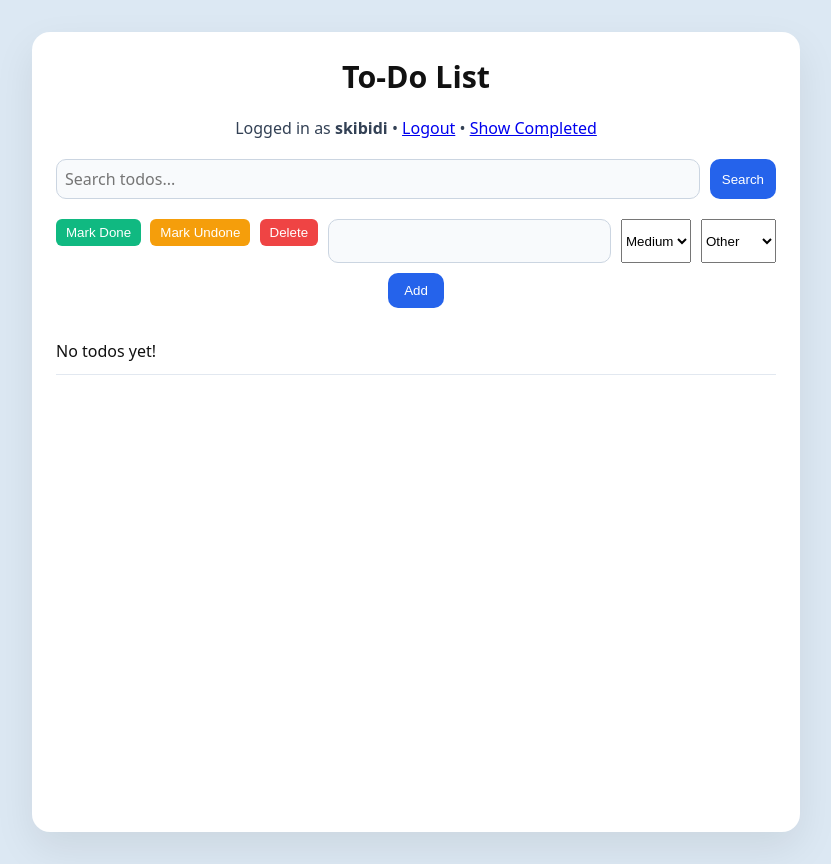
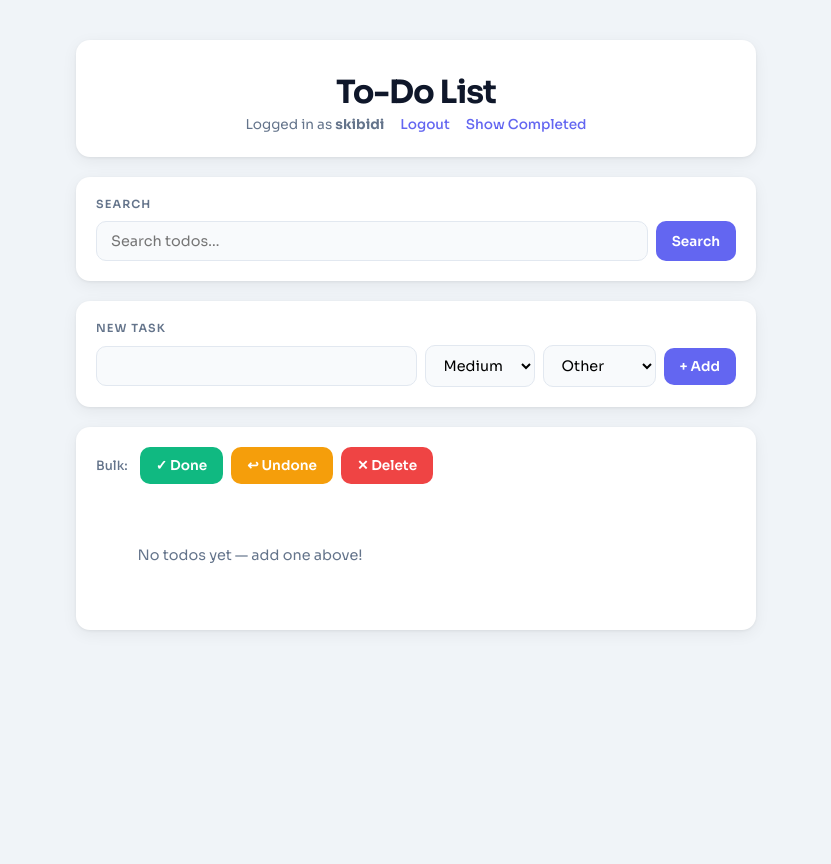
Before and after one commit to Krigers08/PyDjango, a Django app: page /todos/ in a window 1280 px wide. Shown: the whole page, without its empty margins (224-1055 px from the left). After the commit the page ends 632 px from the top, so only its background shows below. Run offline with Django 4.2, Linux system fonts and the light colour scheme; a user stored in the database is signed in; data comes from the database, SQL or seed files in the repository.

Commit message:
migrated to supabase and updated todos list page design

```diff
--- a/todos/templates/todos/list.html
+++ b/todos/templates/todos/list.html
@@ -2,185 +2,390 @@
 <html>
   <head>
     <title>My To-Do List</title>
+    <link href="https://fonts.googleapis.com/css2?family=Sora:wght@400;500;600;700&family=DM+Mono:wght@400;500&display=swap" rel="stylesheet">
   </head>
   <style>
-    html,
-    body {
+    *, *::before, *::after { box-sizing: border-box; }
+
+    :root {
+      --bg: #f0f4f8;
+      --surface: #ffffff;
+      --surface-2: #f8fafc;
+      --border: #e2e8f0;
+      --text: #0f172a;
+      --text-muted: #64748b;
+      --accent: #6366f1;
+      --accent-hover: #4f46e5;
+      --green: #10b981;
+      --amber: #f59e0b;
+      --red: #ef4444;
+      --done-bg: #f0fdf4;
+      --done-border: #86efac;
+      --done-text: #166534;
+      --undone-bg: #eef2ff;
+      --undone-border: #a5b4fc;
+      --undone-text: #4338ca;
+      --shadow: 0 1px 3px rgba(0,0,0,.06), 0 4px 16px rgba(0,0,0,.06);
+      --radius: 14px;
+    }
+
+    html, body {
       margin: 0;
       min-height: 100vh;
-      height: 100%;
-    }
-
-    body {
-      background: #dce8f3;
-      color: #111;
-      font-family: system-ui, sans-serif;
+      font-family: 'Sora', sans-serif;
+      background: var(--bg);
+      color: var(--text);
     }
 
     .app-shell {
       min-height: 100vh;
       display: flex;
       justify-content: center;
-      padding: 32px 16px;
+      padding: 40px 16px 60px;
     }
 
     .content {
-      width: min(720px, 100%);
-      background: #fff;
-      padding: 24px;
-      border-radius: 18px;
-      box-shadow: 0 16px 40px rgba(0, 0, 0, 0.08);
+      width: min(680px, 100%);
+      display: flex;
+      flex-direction: column;
+      gap: 20px;
     }
 
-    h1 {
-      margin: 0 0 20px;
+    /* ── Header ── */
+    .header {
       text-align: center;
-      font-size: 1.9rem;
+      padding: 32px 24px 24px;
+      background: var(--surface);
+      border-radius: var(--radius);
+      box-shadow: var(--shadow);
     }
 
-    form {
-      display: flex;
-      flex-wrap: wrap;
-      gap: 10px;
-      justify-content: center;
-      margin-bottom: 20px;
+    .header h1 {
+      margin: 0 0 4px;
+      font-size: 2rem;
+      font-weight: 700;
+      letter-spacing: -0.03em;
     }
 
-    form input {
-      flex: 1 1 220px;
-      padding: 10px 12px;
-      border: 1px solid #cbd5e1;
-      border-radius: 10px;
-      background: #f8fafc;
-      font: inherit;
+    .header .meta {
+      font-size: 0.85rem;
+      color: var(--text-muted);
+      display: flex;
+      justify-content: center;
+      gap: 16px;
+      flex-wrap: wrap;
     }
 
-    form button {
+    .header .meta a {
+      color: var(--accent);
+      text-decoration: none;
+      font-weight: 500;
+    }
+
+    .header .meta a:hover { text-decoration: underline; }
+
+    /* ── Card ── */
+    .card {
+      background: var(--surface);
+      border-radius: var(--radius);
+      box-shadow: var(--shadow);
+      padding: 20px;
+    }
+
+    .card-label {
+      font-size: 0.7rem;
+      font-weight: 600;
+      letter-spacing: 0.1em;
+      text-transform: uppercase;
+      color: var(--text-muted);
+      margin-bottom: 10px;
+    }
+
+    /* ── Search ── */
+    .search-row {
+      display: flex;
+      gap: 8px;
+    }
+
+    .search-row input[type="text"] {
+      flex: 1;
+      padding: 10px 14px;
+      border: 1.5px solid var(--border);
+      border-radius: 10px;
+      background: var(--surface-2);
+      font: inherit;
+      font-size: 0.9rem;
+      transition: border-color .15s;
+      outline: none;
+    }
+
+    .search-row input[type="text"]:focus {
+      border-color: var(--accent);
+    }
+
+    /* ── Add form ── */
+    .add-row {
+      display: grid;
+      grid-template-columns: 1fr auto auto auto;
+      gap: 8px;
+      align-items: center;
+    }
+
+    .add-row input[type="text"],
+    .add-row select {
+      padding: 10px 14px;
+      border: 1.5px solid var(--border);
+      border-radius: 10px;
+      background: var(--surface-2);
+      font: inherit;
+      font-size: 0.9rem;
+      outline: none;
+      transition: border-color .15s;
+    }
+
+    .add-row input[type="text"]:focus,
+    .add-row select:focus {
+      border-color: var(--accent);
+    }
+
+    /* ── Buttons ── */
+    .btn {
+      display: inline-flex;
+      align-items: center;
+      justify-content: center;
+      gap: 6px;
+      padding: 10px 16px;
       border: none;
       border-radius: 10px;
-      padding: 10px 16px;
-      background: #2563eb;
-      color: #fff;
+      font: inherit;
+      font-size: 0.85rem;
+      font-weight: 600;
       cursor: pointer;
+      transition: filter .15s, transform .1s;
+      white-space: nowrap;
     }
 
-    ul {
+    .btn:active { transform: scale(.97); }
+    .btn:hover { filter: brightness(1.07); }
+
+    .btn-primary  { background: var(--accent); color: #fff; }
+    .btn-green    { background: var(--green);  color: #fff; }
+    .btn-amber    { background: var(--amber);  color: #fff; }
+    .btn-red      { background: var(--red);    color: #fff; }
+    .btn-ghost    { background: var(--surface-2); color: var(--text); border: 1.5px solid var(--border); }
+
+    /* ── Bulk actions ── */
+    .bulk-bar {
+      display: flex;
+      gap: 8px;
+      flex-wrap: wrap;
+      align-items: center;
+    }
+
+    .bulk-bar span {
+      font-size: 0.8rem;
+      color: var(--text-muted);
+      font-weight: 500;
+      margin-right: 4px;
+    }
+
+    /* ── Todo list ── */
+    ul.todo-list {
       list-style: none;
       margin: 0;
       padding: 0;
+      display: flex;
+      flex-direction: column;
+      gap: 1px;
     }
 
-    li {
+    ul.todo-list li {
+      display: grid;
+      grid-template-columns: 20px 1fr auto;
+      align-items: center;
+      gap: 14px;
+      padding: 14px 4px;
+      border-bottom: 1px solid var(--border);
+      transition: background .1s;
+      border-radius: 8px;
+    }
+
+    ul.todo-list li:last-child { border-bottom: none; }
+    ul.todo-list li:hover { background: var(--surface-2); }
+
+    ul.todo-list li input[type="checkbox"] {
+      width: 17px;
+      height: 17px;
+      accent-color: var(--accent);
+      cursor: pointer;
+      flex-shrink: 0;
+    }
+
+    .todo-info {
       display: flex;
       flex-direction: column;
-      gap: 8px;
-      padding: 12px 0;
-      border-bottom: 1px solid #e2e8f0;
+      gap: 2px;
+      min-width: 0;
     }
 
-    .todo-actions {
-      display: flex;
-      gap: 8px;
-      justify-content: center;
+    .todo-title {
+      font-weight: 600;
+      font-size: 0.95rem;
+      white-space: nowrap;
+      overflow: hidden;
+      text-overflow: ellipsis;
     }
 
-    .todo-content {
-      display: flex;
-      align-items: center;
+    .todo-meta {
+      font-family: 'DM Mono', monospace;
+      font-size: 0.72rem;
+      color: var(--text-muted);
     }
 
-    .toggle-button,
-    .delete-button {
+    .todo-actions-inline {
+      display: flex;
+      gap: 6px;
+      flex-shrink: 0;
+    }
+
+    .status-btn {
+      font-size: 0.75rem;
+      font-weight: 700;
+      padding: 5px 10px;
+      border-radius: 8px;
+      border: 1.5px solid;
+      cursor: pointer;
+      text-decoration: none;
       display: inline-flex;
       align-items: center;
-      justify-content: center;
-      padding: 8px 12px;
-      border: 1px solid #ccc;
-      border-radius: 10px;
-      background: #f8f9fa;
-      color: #111;
-      text-decoration: none;
-      font-weight: 600;
-      cursor: pointer;
+      transition: filter .15s;
     }
 
-    .toggle-button:hover,
-    .delete-button:hover {
-      background: #e9ecef;
+    .status-btn:hover { filter: brightness(.93); }
+
+    .status-btn.done {
+      background: var(--done-bg);
+      border-color: var(--done-border);
+      color: var(--done-text);
     }
 
-    .toggle-button.done {
-      background: #d4edda;
-      border-color: #28a745;
-      color: #155724;
+    .status-btn.not-done {
+      background: var(--undone-bg);
+      border-color: var(--undone-border);
+      color: var(--undone-text);
     }
 
-    .toggle-button.not-done {
-      background: #dce8f8;
-      border-color: #4a90d9;
-      color: #1a4f7a;
+    .del-btn {
+      font-size: 0.75rem;
+      font-weight: 700;
+      padding: 5px 10px;
+      border-radius: 8px;
+      border: 1.5px solid #fecaca;
+      background: #fff1f2;
+      color: #b91c1c;
+      cursor: pointer;
+      text-decoration: none;
+      display: inline-flex;
+      align-items: center;
+      transition: filter .15s;
     }
 
-    .delete-button:hover {
-      background: #ffe7e7;
+    .del-btn:hover { filter: brightness(.93); }
+
+    .empty-state {
+      width:300px;
+      text-align: center;
+      padding: 32px;
+      color: var(--text-muted);
+      font-size: 0.9rem;
+    }
+
+    @media (max-width: 500px) {
+      .add-row {
+        grid-template-columns: 1fr 1fr;
+        grid-template-rows: auto auto;
+      }
+      .add-row .btn { grid-column: 1 / -1; }
     }
   </style>
   <body>
     <div class="app-shell">
       <main class="content">
+
+        <!-- Header -->
+        <div class="header">
           <h1>To-Do List</h1>
-
-        <p style="margin: 0 0 20px; text-align:center; color:#334155;">
-          Logged in as <strong>{{ request.user.username }}</strong>
-          • <a href="{% url 'logout' %}?next={% url 'todo-list' %}">Logout</a>
-          • <a href="?show_completed={% if show_completed %}false{% else %}true{% endif %}{% if search_query %}&q={{ search_query }}{% endif %}">{% if show_completed %}Hide{% else %}Show{% endif %} Completed</a>
-        </p>
-
-        <form method="GET" style="margin-bottom: 20px; text-align: center;">
-          <input type="text" name="q" value="{{ search_query }}" placeholder="Search todos..." style="padding: 8px; border: 1px solid #cbd5e1; border-radius: 10px; width: 200px;" />
-          <input type="hidden" name="show_completed" value="{{ show_completed|lower }}" />
-          <button type="submit" style="padding: 8px 12px; border: none; border-radius: 10px; background: #2563eb; color: #fff;">Search</button>
-        </form>
-
-        <!-- READ list -->
-        <form method="POST" action="{% url 'todo-bulk' %}">
-          {% csrf_token %}
-          <div style="margin-bottom: 10px; text-align: left;">
-            <button type="submit" name="action" value="mark_done" style="padding: 6px 10px; border: none; border-radius: 6px; background: #10b981; color: #fff; margin-right: 5px;">Mark Done</button>
-            <button type="submit" name="action" value="mark_undone" style="padding: 6px 10px; border: none; border-radius: 6px; background: #f59e0b; color: #fff; margin-right: 5px;">Mark Undone</button>
-            <button type="submit" name="action" value="delete" style="padding: 6px 10px; border: none; border-radius: 6px; background: #ef4444; color: #fff;">Delete</button>
+          <div class="meta">
+            <span>Logged in as <strong>{{ request.user.username }}</strong></span>
+            <a href="{% url 'logout' %}?next={% url 'todo-list' %}">Logout</a>
+            <a href="?show_completed={% if show_completed %}false{% else %}true{% endif %}{% if search_query %}&q={{ search_query }}{% endif %}">
+              {% if show_completed %}Hide{% else %}Show{% endif %} Completed
+            </a>
+          </div>
         </div>
 
-          <!-- CREATE form -->
+        <!-- Search -->
+        <div class="card">
+          <div class="card-label">Search</div>
+          <form method="GET">
+            <div class="search-row">
+              <input type="text" name="q" value="{{ search_query }}" placeholder="Search todos…" />
+              <input type="hidden" name="show_completed" value="{{ show_completed|lower }}" />
+              <button type="submit" class="btn btn-primary">Search</button>
+            </div>
+          </form>
+        </div>
+
+        <!-- Add todo -->
+        <div class="card">
+          <div class="card-label">New Task</div>
           <form method="POST" action="{% url 'todo-create' %}">
             {% csrf_token %}
+            <div class="add-row">
               {{ form.title }}
               {{ form.priority }}
               {{ form.category }}
-            <button type="submit">Add</button>
+              <button type="submit" class="btn btn-primary">+ Add</button>
+            </div>
           </form>
+        </div>
 
-    <ul>
+        <!-- Todo list -->
+        <div class="card">
+          <form method="POST" action="{% url 'todo-bulk' %}">
+            {% csrf_token %}
+
+            <div class="bulk-bar" style="margin-bottom: 16px;">
+              <span>Bulk:</span>
+              <button type="submit" name="action" value="mark_done" class="btn btn-green">✓ Done</button>
+              <button type="submit" name="action" value="mark_undone" class="btn btn-amber">↩ Undone</button>
+              <button type="submit" name="action" value="delete" class="btn btn-red">✕ Delete</button>
+            </div>
+
+            <ul class="todo-list">
               {% for todo in todos %}
               <li>
-        <div class="todo-actions">
-          <a class="toggle-button {% if todo.done %}done{% else %}not-done{% endif %}" href="{% url 'todo-toggle' todo.pk %}">
-              {% if todo.done %}Done{% else %}Not Done{% endif %}
+                <input type="checkbox" name="selected_todos" value="{{ todo.pk }}" />
+                <div class="todo-info">
+                  <span class="todo-title">{{ todo.title }}</span>
+                  <span class="todo-meta">{{ todo.get_category_display }} · {{ todo.get_priority_display }}</span>
+                </div>
+                <div class="todo-actions-inline">
+                  <a class="status-btn {% if todo.done %}done{% else %}not-done{% endif %}"
+                     href="{% url 'todo-toggle' todo.pk %}">
+                    {% if todo.done %}Done{% else %}To Do{% endif %}
                   </a>
-          <a class="delete-button" href="{% url 'todo-delete' todo.pk %}">Delete</a>
-        </div>
-        <div class="todo-content">
-          <input type="checkbox" name="selected_todos" value="{{ todo.pk }}" style="margin-right: 10px;" />
-          <div>
-            <strong>{{ todo.title }}</strong>
-            <span style="font-size: 0.9em; color: #666;">({{ todo.get_category_display }} - {{ todo.get_priority_display }})</span>
-          </div>
+                  <a class="del-btn" href="{% url 'todo-delete' todo.pk %}">Del</a>
                 </div>
               </li>
               {% empty %}
-      <li>No todos yet!</li>
+              <li><div class="empty-state">No todos yet — add one above!</div></li>
               {% endfor %}
             </ul>
           </form>
+        </div>
+
+      </main>
+    </div>
   </body>
 </html>
```
Also changed, not shown: 1 other file. Lines whose indentation alone changed are shown as unchanged.
